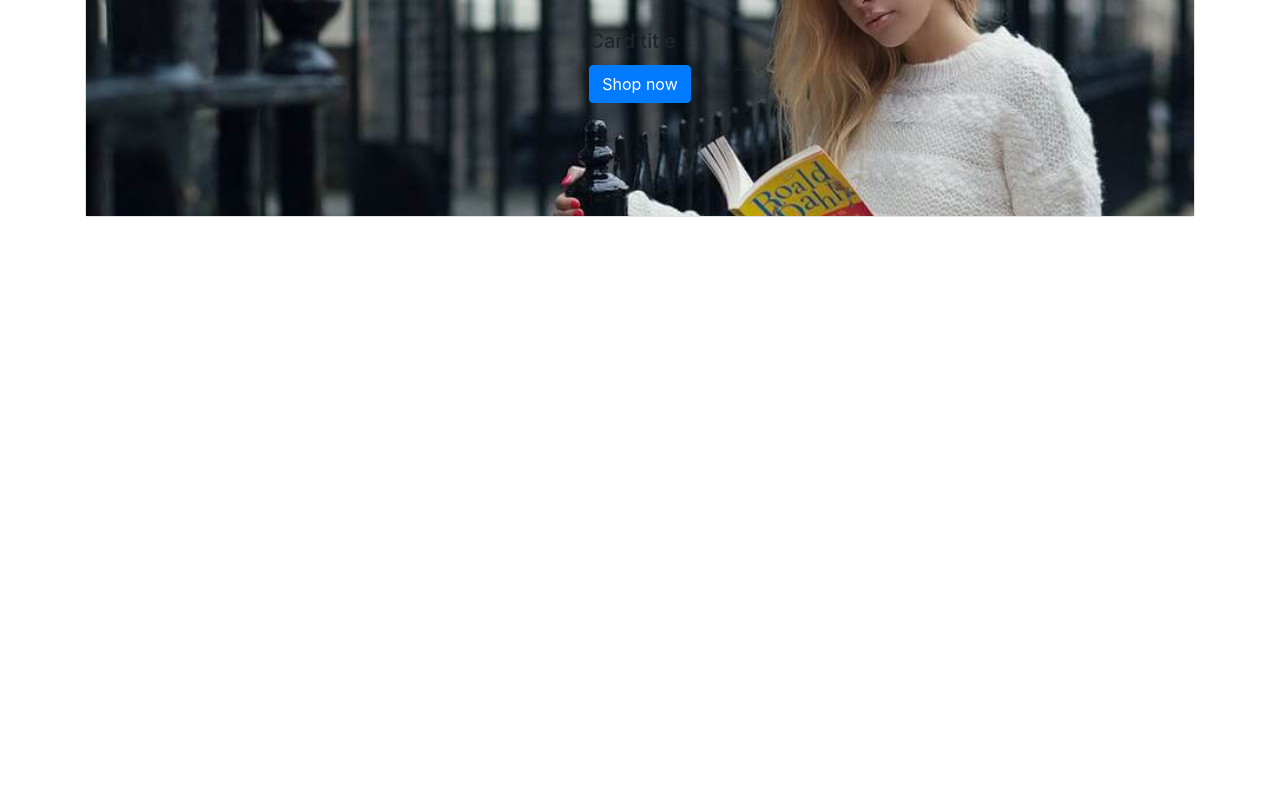
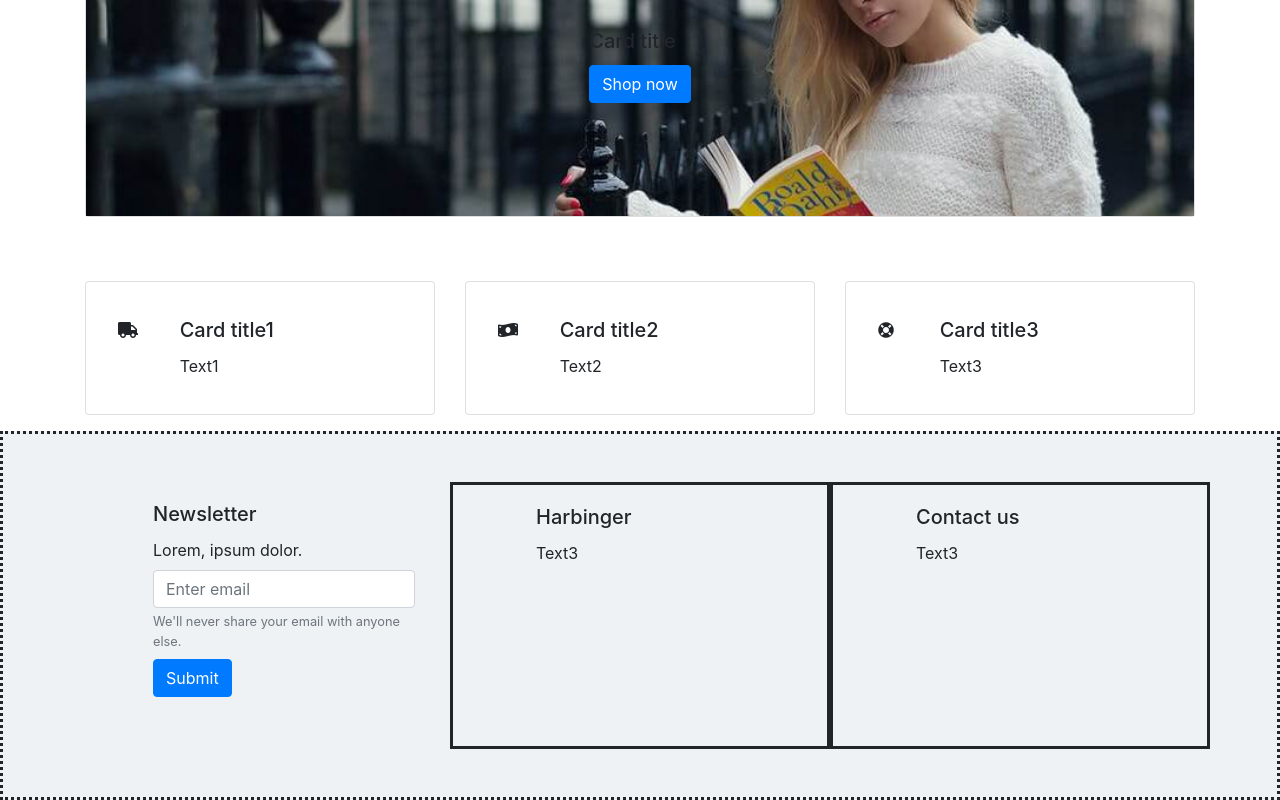
Before and after one commit to AdrianBabieczko/M_3_1, a plain HTML site: page index.html in a window 1280 px wide. Shown: the part 1865-2665 px from the top of the page. Before the commit the page ends 2146 px from the top, so only its background shows below. Drawn offline with nearby package versions, Linux system fonts and the light colour scheme.

Commit message:
new sections

```diff
--- a/index.html
+++ b/index.html
@@ -177,9 +177,11 @@
 
     <section class="products py-5">
       <div class="container">
-        <div class="row" >
+        <div class="row">
           <div class="col-md-6">
-            <div class="card mb-3 d-flex justify-content-center d-flex align-items-center">
+            <div
+              class="card mb-3 d-flex justify-content-center d-flex align-items-center"
+            >
               <img class="card-img-top" src="images/8.jpeg" />
               <div class="card-body position-absolute">
                 <h5 class="card-title">Card title</h5>
@@ -188,7 +190,9 @@
             </div>
           </div>
           <div class="col-md-6">
-            <div class="card mb-3 d-flex justify-content-center d-flex align-items-center">
+            <div
+              class="card mb-3 d-flex justify-content-center d-flex align-items-center"
+            >
               <img class="card-img-top" src="images/9.jpeg" />
               <div class="card-body position-absolute">
                 <h5 class="card-title">Card title</h5>
@@ -197,11 +201,104 @@
             </div>
           </div>
           <div class="col-12">
-            <div class="card mb-3 d-flex justify-content-center d-flex align-items-center">
+            <div
+              class="card mb-3 d-flex justify-content-center d-flex align-items-center"
+            >
               <img class="card-img-top" src="images/10.jpeg" />
               <div class="card-body position-absolute">
                 <h5 class="card-title">Card title</h5>
                 <a href="#" class="btn btn-primary">Shop now</a>
+              </div>
+            </div>
+          </div>
+        </div>
+      </div>
+    </section>
+    <section>
+      <div class="container">
+        <div class="row">
+          <div class="col-md-4">
+            <div class="card p-3 mb-3">
+              <div class="row">
+                <div class="col-md-2 d-sm-none d-md-block">
+                  <i class="fas fa-truck pt-4 pl-3"></i>
+                </div>
+                <div class="col-md-10">
+                  <div class="card-body">
+                    <h5 class="card-title">Card title1</h5>
+                    <p class="card-text">Text1</p>
+                  </div>
+                </div>
+              </div>
+            </div>
+          </div>
+          <div class="col-md-4">
+            <div class="card p-3 mb-3">
+              <div class="row">
+                <div class="col-md-2 d-sm-none d-md-block">
+                  <i class="fas fa-money-bill-wave pt-4 pl-3"></i>
+                </div>
+                <div class="col-md-10">
+                  <div class="card-body">
+                    <h5 class="card-title">Card title2</h5>
+                    <p class="card-text">Text2</p>
+                  </div>
+                </div>
+              </div>
+            </div>
+          </div>
+          <div class="col-md-4">
+            <div class="card p-3 mb-3">
+              <div class="row">
+                <div class="col-md-2 d-sm-none d-md-block">
+                  <i class="fas fa-life-ring pt-4 pl-3"></i>
+                </div>
+                <div class="col-md-10">
+                  <div class="card-body">
+                    <h5 class="card-title">Card title3</h5>
+                    <p class="card-text">Text3</p>
+                  </div>
+                </div>
+              </div>
+            </div>
+          </div>
+        </div>
+      </div>
+    </section>
+
+    <section class="switchedColumns py-5" style="border-style: dotted">
+      <div class="container">
+        <div class="row">
+          <div class="col-md-4">
+            <div class="card pl-5 mb-3">
+              <div class="card-body">
+                <h5 class="card-title">Newsletter</h5>
+                <form>
+                  <div class="form-group">
+                    <label for="exampleInputEmail1">Lorem, ipsum dolor.</label>
+                    <input placeholder="Enter email" type="email" class="form-control" id="exampleInputEmail1" aria-describedby="emailHelp">
+                    <small id="emailHelp" class="form-text text-muted">We'll never share your email with anyone else.</small>
+                    <button type="submit" class="btn btn-primary mt-2">Submit</button>
+                  </div>
+                </form>
+              </div>
+            </div>
+          </div>
+
+          <div class="col-md-4" style="border-style: solid">
+            <div class="card card pl-5 mb-3">
+              <div class="card-body">
+                <h5 class="card-title">Harbinger</h5>
+                <p class="card-text">Text3</p>
+              </div>
+            </div>
+          </div>
+
+          <div class="col-md-4" style="border-style: solid">
+            <div class="card card pl-5 mb-3">
+              <div class="card-body">
+                <h5 class="card-title">Contact us</h5>
+                <p class="card-text">Text3</p>
               </div>
             </div>
           </div>
--- a/sass/style.scss
+++ b/sass/style.scss
@@ -4,7 +4,8 @@
 
 /* Slider */
 
-.carousel-inner, .carousel-item {
+.carousel-inner,
+.carousel-item {
   height: 100vh;
 }
 
@@ -18,3 +19,12 @@
   height: 300px;
   object-fit: cover;
 }
+
+.switchedColumns {
+  background: #eff2f5;
+}
+
+.switchedColumns .card {
+  background: transparent;
+  border: none;
+}
```
Also changed, not shown: css/style.css, 1 other file. Lines whose indentation alone changed are shown as unchanged.
